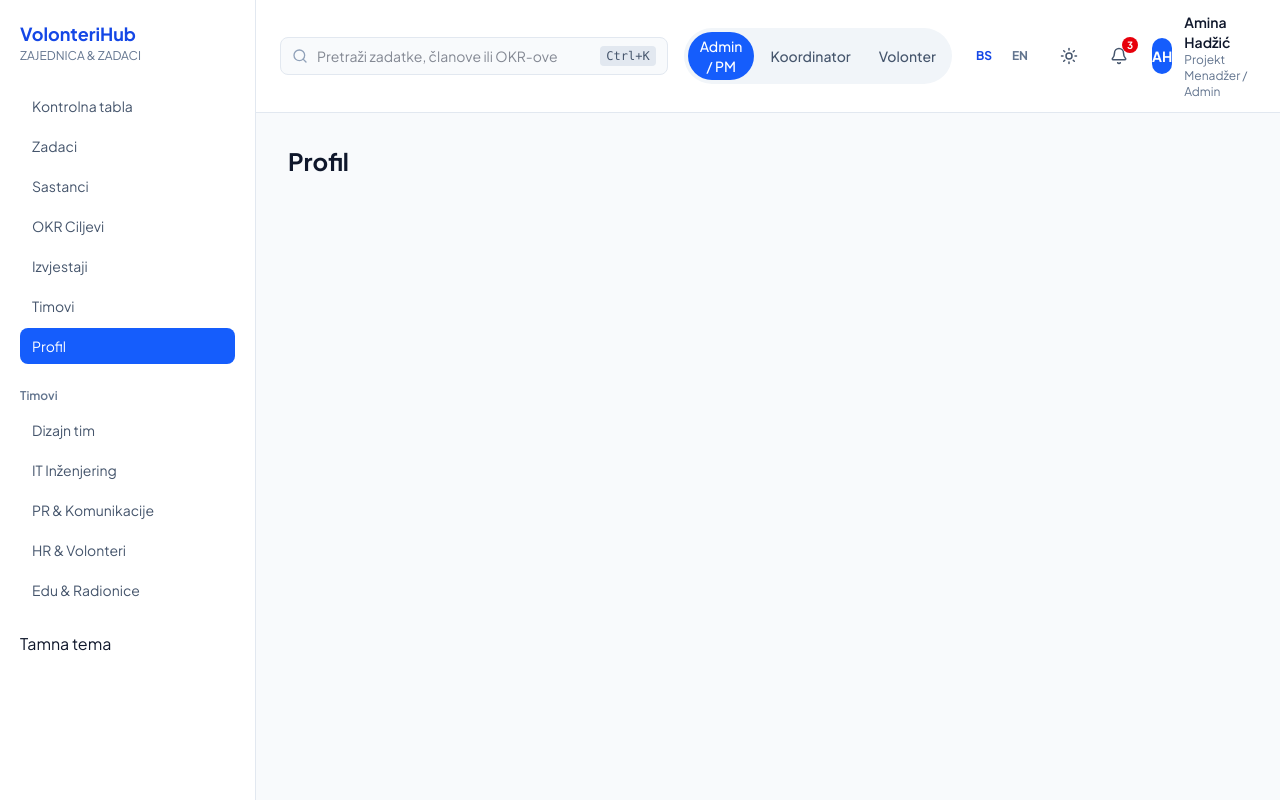
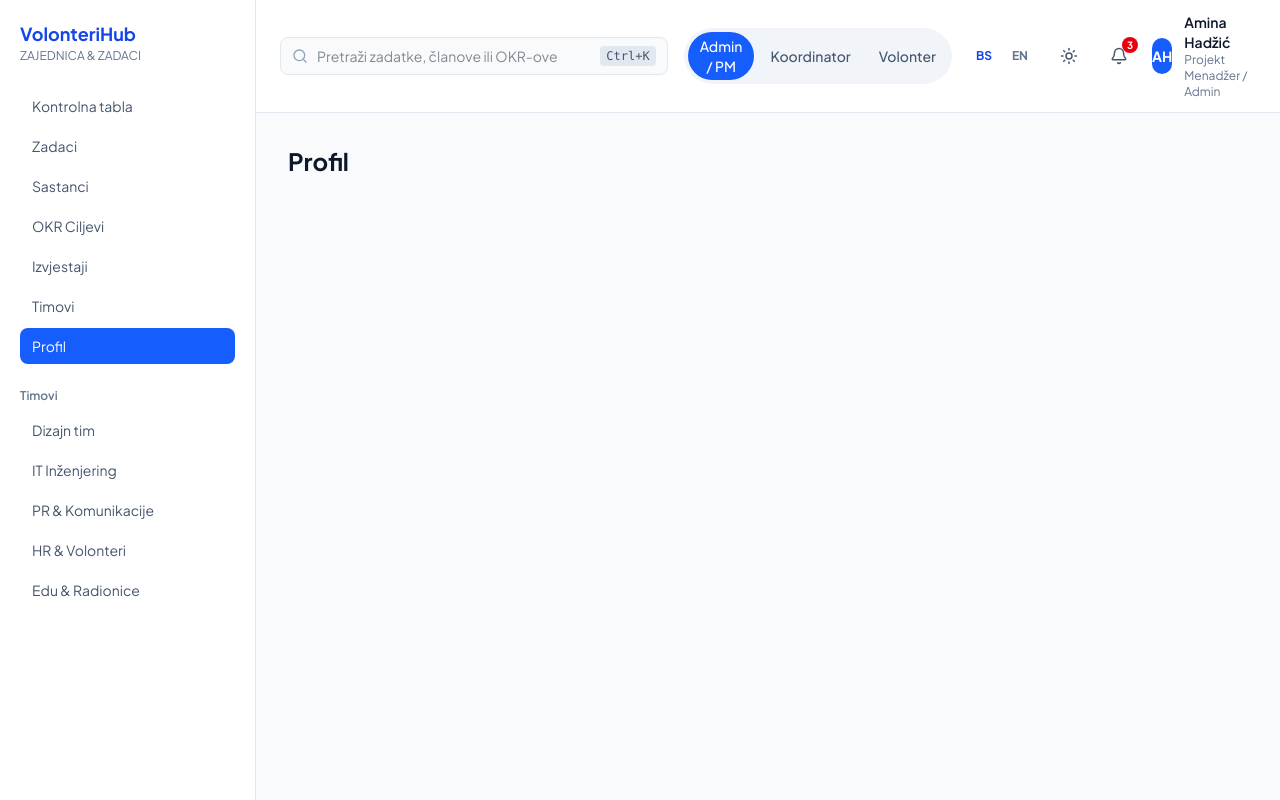
Before and after one commit to Emrahalibasic1/most-app-vol, a React (Vite) app in the folder client/: page /profil in a window 1280 px wide. Built offline with nearby package versions, Linux system fonts and the light colour scheme.

Commit message:
add for  links

```diff
--- a/client/src/components/Sidebar.tsx
+++ b/client/src/components/Sidebar.tsx
@@ -1,5 +1,4 @@
 import { NavLink } from "react-router-dom";
-import ThemeToggle from "./ThemeToggle";
 
 const navItems = [
   { label: "Kontrolna tabla", path: "/" },
@@ -57,9 +56,6 @@ function Sidebar() {
           </li>
         ))}
       </ul>
-      <div className="mt-6">
-            <ThemeToggle/>
-      </div>
 
     </aside>
   );
```
